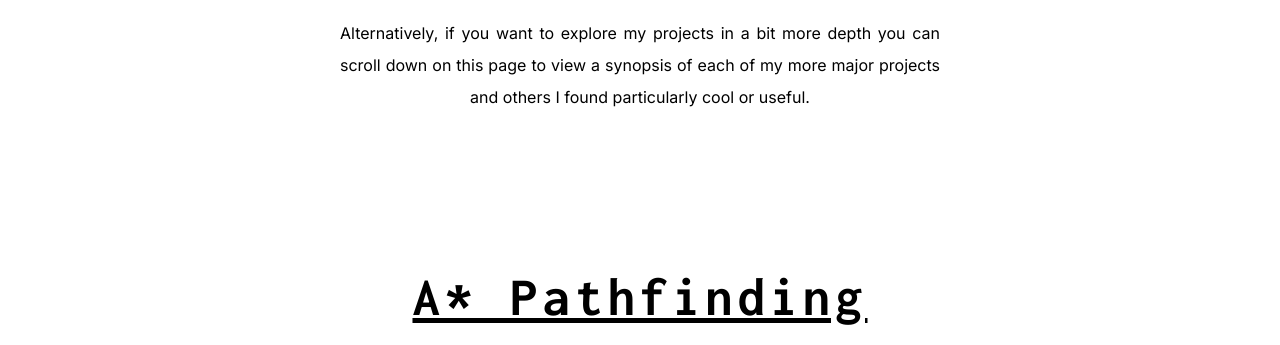
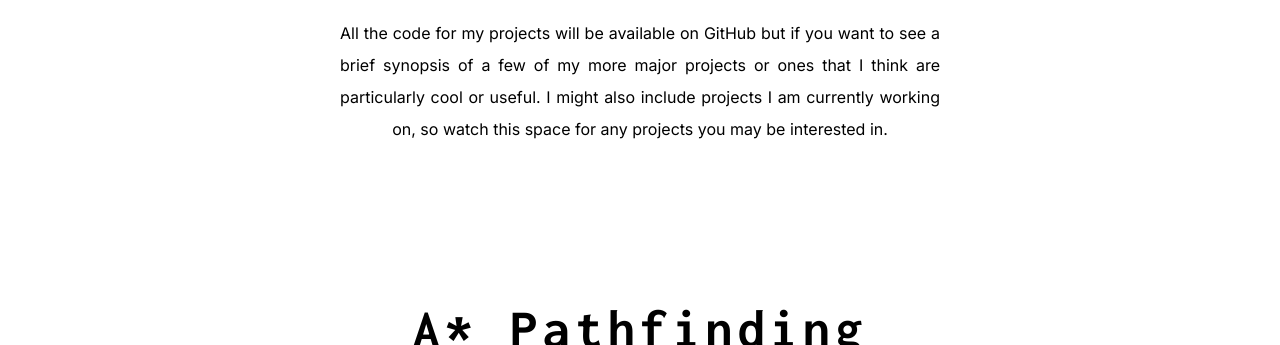
Before and after one commit to itssammurphy/sammurphyportfolio.github.io, a plain HTML site: page projects.html in a window 1280 px wide. Shown: the part 1108-1453 px from the top of the page. Drawn offline with Linux system fonts and the light colour scheme.

Commit message:
added extra projects description

```diff
--- a/projects.html
+++ b/projects.html
@@ -30,8 +30,9 @@
       <div class="justified-content">
         <p>To look at my growing collection of coding projects through my GitHub repositories, click below:</p>
         <a style="margin-bottom: 20px;" href="github.html"><img style="width: 50px; height: 50px;" src="assets/img/github.png" /></a>
-        <p>Alternatively, if you want to explore my projects in a bit more depth you can scroll down on this page
-        to view a synopsis of each of my more major projects and others I found particularly cool or useful.</p>
+        <p>All the code for my projects will be available on GitHub but if you want to see a brief synopsis of a few
+        of my more major projects or ones that I think are particularly cool or useful. I might also include projects
+        I am currently working on, so watch this space for any projects you may be interested in.</p>
       </div>
     </section>
     <section class="main-content">
```
